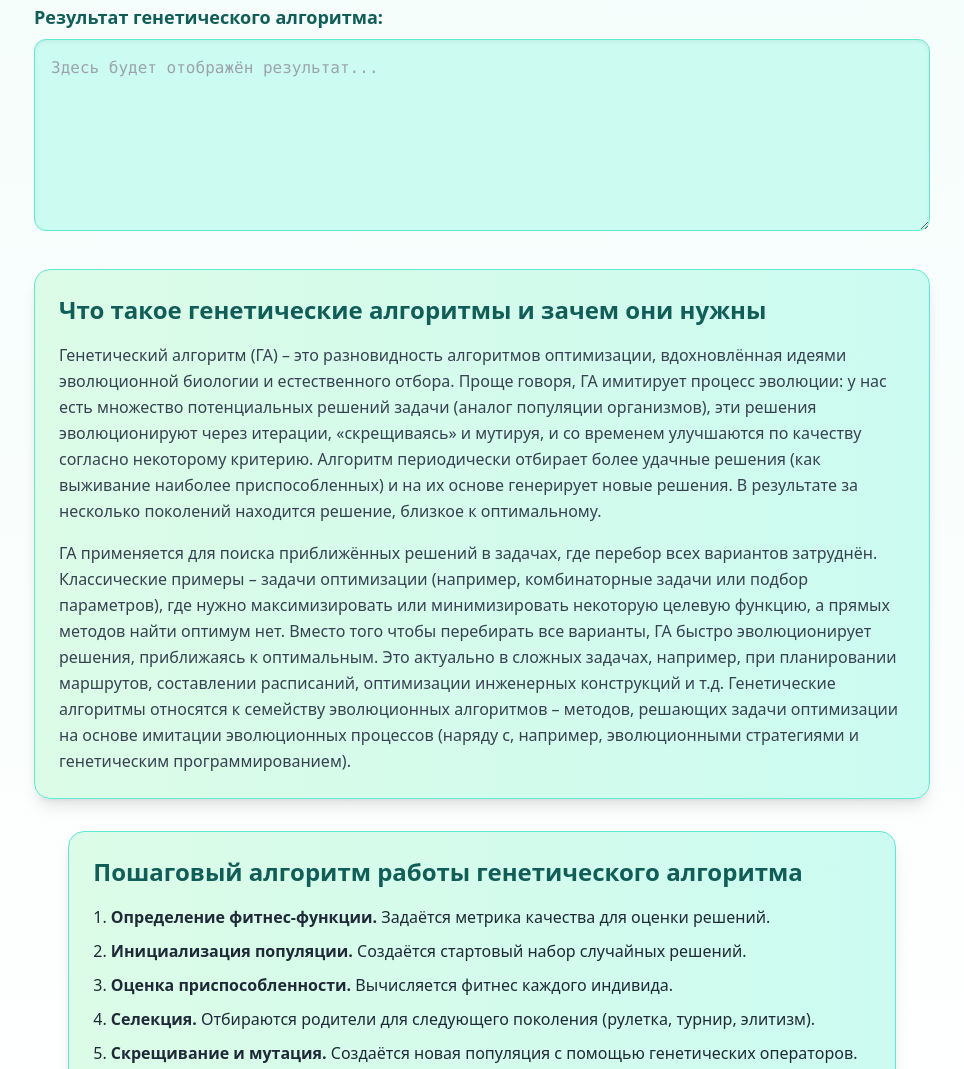
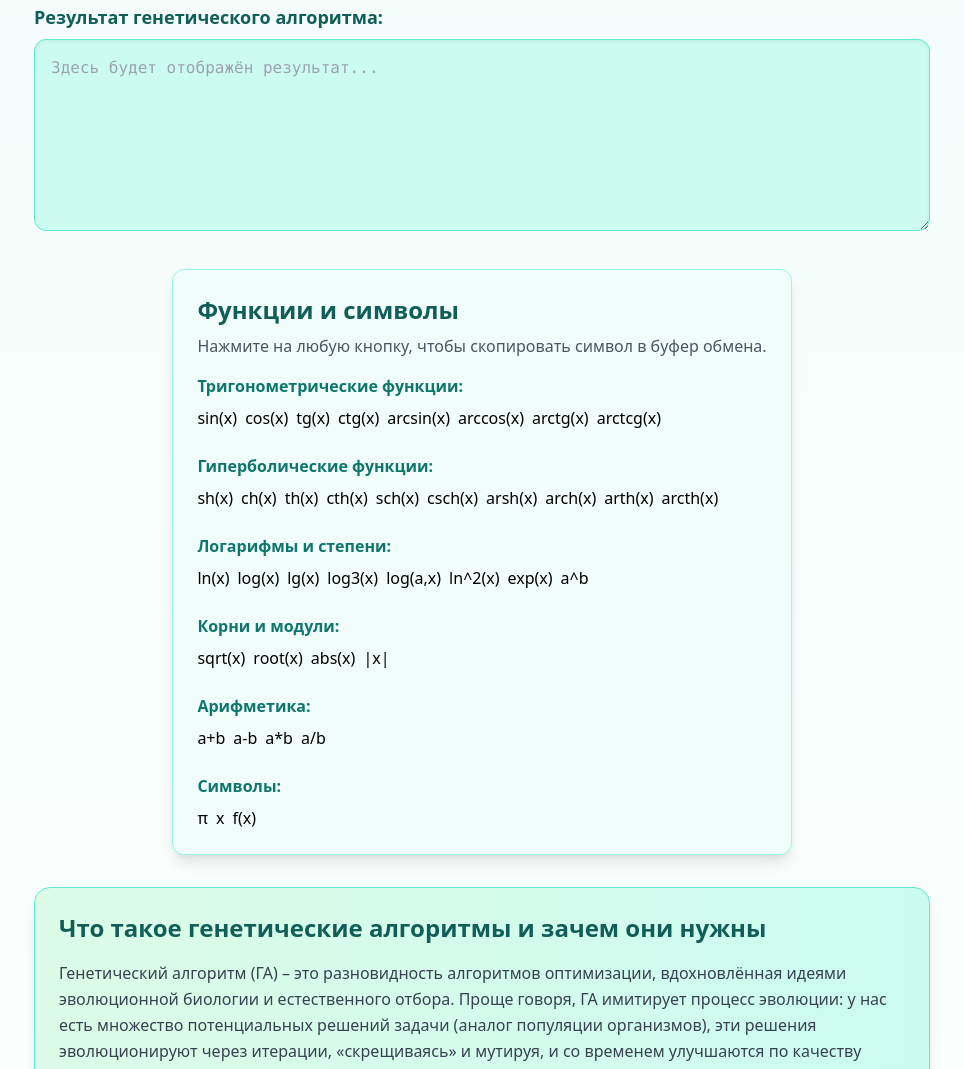
Before and after one commit to Web-Genetic-Algorithm/GeneticAlgorithmInWeb, a plain HTML site: page index.html in a window 1280 px wide. Shown: the part 659-1728 px from the top of the page, without its empty margins (158-1122 px from the left). Drawn offline with nearby package versions, Linux system fonts and the light colour scheme.

Commit message:
added functional menu

```diff
--- a/index.html
+++ b/index.html
@@ -126,6 +126,86 @@
       class="w-full h-48 mt-2 p-4 rounded-xl border border-teal-300 shadow-inner font-mono text-teal-900 bg-teal-100 resize-y overflow-auto"></textarea>
   </div>
 
+  <section class="max-w-4xl mx-auto mt-12 p-6 rounded-xl bg-teal-50 shadow-lg border border-teal-200">
+  <h2 class="text-2xl font-semibold text-teal-800 mb-2">Функции и символы</h2>
+  <p class="text-gray-600 mb-4">Нажмите на любую кнопку, чтобы скопировать символ в буфер обмена.</p>
+
+  <form id="symbol-buttons" class="space-y-6">
+    <div>
+      <p class="font-semibold text-teal-700 mb-2">Тригонометрические функции:</p>
+      <div class="flex flex-wrap gap-2">
+        <button type="button" name="symbol" class="symbol-btn">sin(x)</button>
+        <button type="button" name="symbol" class="symbol-btn">cos(x)</button>
+        <button type="button" name="symbol" class="symbol-btn">tg(x)</button>
+        <button type="button" name="symbol" class="symbol-btn">ctg(x)</button>
+        <button type="button" name="symbol" class="symbol-btn">arcsin(x)</button>
+        <button type="button" name="symbol" class="symbol-btn">arccos(x)</button>
+        <button type="button" name="symbol" class="symbol-btn">arctg(x)</button>
+        <button type="button" name="symbol" class="symbol-btn">arctcg(x)</button>
+      </div>
+    </div>
+
+    <div>
+      <p class="font-semibold text-teal-700 mb-2">Гиперболические функции:</p>
+      <div class="flex flex-wrap gap-2">
+        <button type="button" name="symbol" class="symbol-btn">sh(x)</button>
+        <button type="button" name="symbol" class="symbol-btn">ch(x)</button>
+        <button type="button" name="symbol" class="symbol-btn">th(x)</button>
+        <button type="button" name="symbol" class="symbol-btn">cth(x)</button>
+        <button type="button" name="symbol" class="symbol-btn">sch(x)</button>
+        <button type="button" name="symbol" class="symbol-btn">csch(x)</button>
+        <button type="button" name="symbol" class="symbol-btn">arsh(x)</button>
+        <button type="button" name="symbol" class="symbol-btn">arch(x)</button>
+        <button type="button" name="symbol" class="symbol-btn">arth(x)</button>
+        <button type="button" name="symbol" class="symbol-btn">arcth(x)</button>
+      </div>
+    </div>
+
+    <div>
+      <p class="font-semibold text-teal-700 mb-2">Логарифмы и степени:</p>
+      <div class="flex flex-wrap gap-2">
+        <button type="button" name="symbol" class="symbol-btn">ln(x)</button>
+        <button type="button" name="symbol" class="symbol-btn">log(x)</button>
+        <button type="button" name="symbol" class="symbol-btn">lg(x)</button>
+        <button type="button" name="symbol" class="symbol-btn">log3(x)</button>
+        <button type="button" name="symbol" class="symbol-btn">log(a,x)</button>
+        <button type="button" name="symbol" class="symbol-btn">ln^2(x)</button>
+        <button type="button" name="symbol" class="symbol-btn">exp(x)</button>
+        <button type="button" name="symbol" class="symbol-btn">a^b</button>
+      </div>
+    </div>
+
+    <div>
+      <p class="font-semibold text-teal-700 mb-2">Корни и модули:</p>
+      <div class="flex flex-wrap gap-2">
+        <button type="button" name="symbol" class="symbol-btn">sqrt(x)</button>
+        <button type="button" name="symbol" class="symbol-btn">root(x)</button>
+        <button type="button" name="symbol" class="symbol-btn">abs(x)</button>
+        <button type="button" name="symbol" class="symbol-btn">|x|</button>
+      </div>
+    </div>
+
+    <div>
+      <p class="font-semibold text-teal-700 mb-2">Арифметика:</p>
+      <div class="flex flex-wrap gap-2">
+        <button type="button" name="symbol" class="symbol-btn">a+b</button>
+        <button type="button" name="symbol" class="symbol-btn">a-b</button>
+        <button type="button" name="symbol" class="symbol-btn">a*b</button>
+        <button type="button" name="symbol" class="symbol-btn">a/b</button>
+      </div>
+    </div>
+
+    <div>
+      <p class="font-semibold text-teal-700 mb-2">Символы:</p>
+      <div class="flex flex-wrap gap-2">
+        <button type="button" name="symbol" class="symbol-btn">π</button>
+        <button type="button" name="symbol" class="symbol-btn">x</button>
+        <button type="button" name="symbol" class="symbol-btn">f(x)</button>
+      </div>
+    </div>
+  </form>
+</section>
+
 <div class="bg-gradient-to-r from-green-100 to-teal-100 rounded-2xl shadow-lg p-6 my-10 max-w-4xl mx-auto border border-teal-300">
   <h2 class="text-2xl font-bold text-teal-800 mb-4">Что такое генетические алгоритмы и зачем они нужны</h2>
   <p class="text-gray-700 mb-4 leading-relaxed">
```
